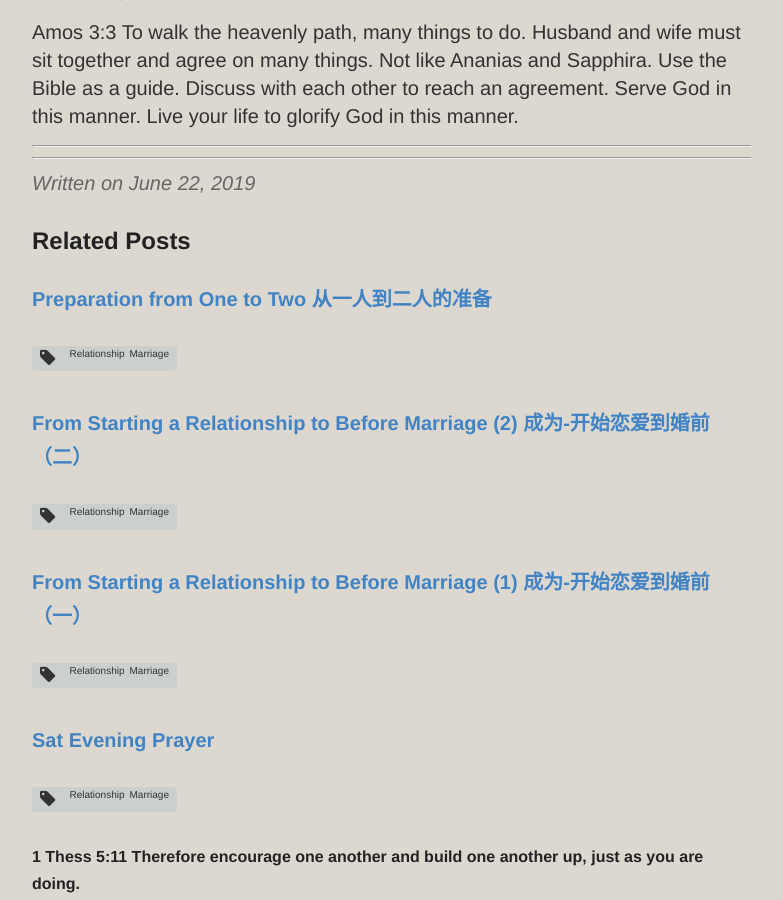
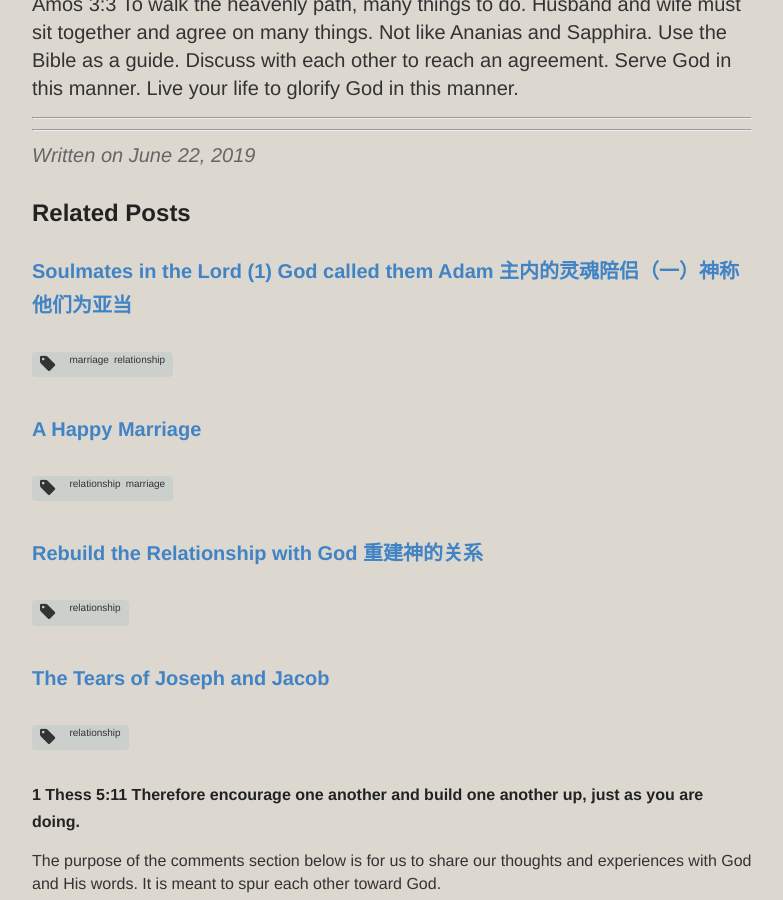
Before and after one commit to catchupTJC/catchuptjc.github.io, a Jekyll site: the page built from _posts/2019-06-22-Soulmates in the Lord (2) Beyond Romance.md, in a window 1280 px wide and 900 px high, scrolled down 6229 px. Shown: the whole window, without its empty margins (248-1031 px from the left). Built offline with Jekyll 4.4.1, drawn with Linux system fonts in a browser that asks for light colours; nearby versions of some CDN libraries; comment, search, counter and statistics services are not loaded; some of the changed lines change nothing that is shown; some of the changed text lies outside the part shown.

Commit message:
Update 2019-06-22-Soulmates in the Lord (2) Beyond Romance.md

```diff
--- a/_posts/2019-06-22-Soulmates in the Lord (2) Beyond Romance.md
+++ b/_posts/2019-06-22-Soulmates in the Lord (2) Beyond Romance.md
@@ -1,8 +1,8 @@
 ---
 layout: post
 title: Soulmates in the Lord (2) Beyond Romance 主内的灵魂伴侣你（二）超越恋爱
-category: SpiritualMeeting(SG)2019
-tags: [Marriage,Spouse,Relationship]
+category: spiritualmeeting2019singapore
+tags: [marriage,relationship]
 hymns: [388]
 ---
 
```
